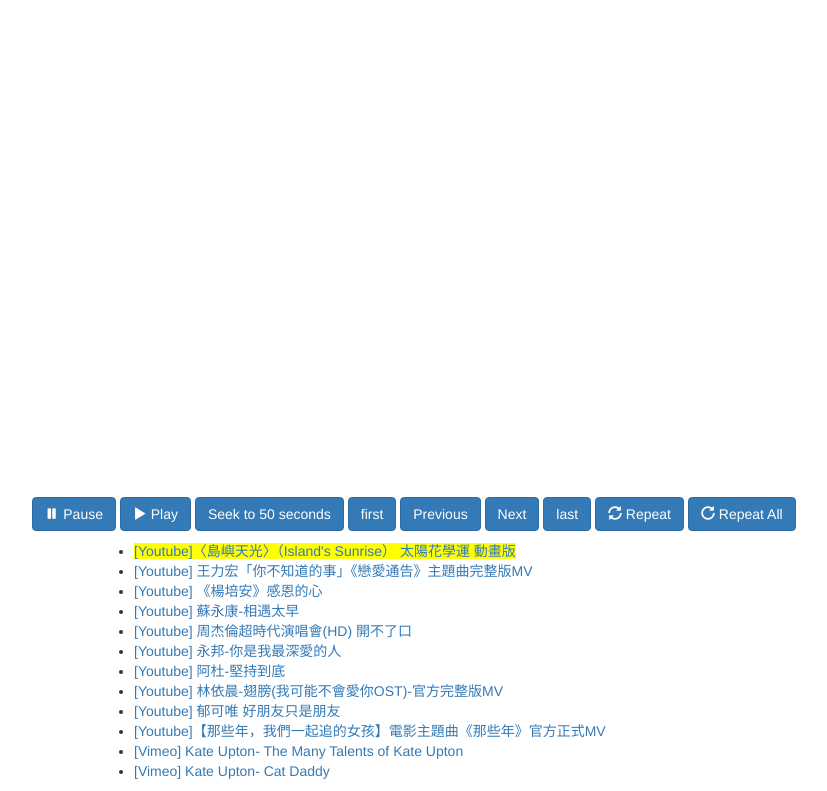
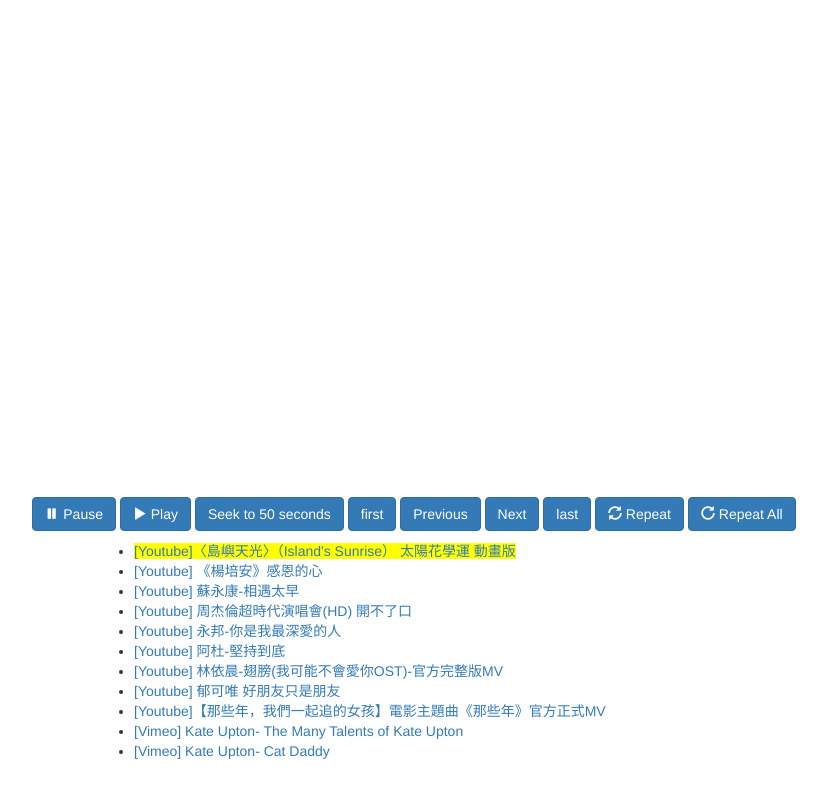
Before and after one commit to appleboy/js-video-player, a website: page index.html in a window 1280 px wide. Shown: the part 93-884 px from the top of the page, without its empty margins (226-1053 px from the left). Drawn offline with nearby package versions, Linux system fonts and the light colour scheme.

Commit message:
remove song.
Signed-off-by: Bo-Yi Wu <appleboy.tw@gmail.com>

```diff
--- a/index.html
+++ b/index.html
@@ -28,7 +28,6 @@
     <div id="play_list">
         <ul>
             <li><a href="#" class="play_list" data-type="youtube" data-code="N6vRCQqOiUw">[Youtube]〈島嶼天光〉（Island's Sunrise） 太陽花學運 動畫版</a></li>
-            <li><a href="#" class="play_list" data-type="youtube" data-code="zvUsOXNPVxo">[Youtube] 王力宏「你不知道的事」《戀愛通告》主題曲完整版MV</a></li>
             <li><a href="#" class="play_list" data-type="youtube" data-code="UPM-FNONOLQ">[Youtube] 《楊培安》感恩的心</a></li>
             <li><a href="#" class="play_list" data-type="youtube" data-code="QTSus-RTEkY">[Youtube] 蘇永康-相遇太早</a></li>
             <li><a href="#" class="play_list" data-type="youtube" data-code="ZHJiMrUaxm0">[Youtube] 周杰倫超時代演唱會(HD) 開不了口</a></li>
```
